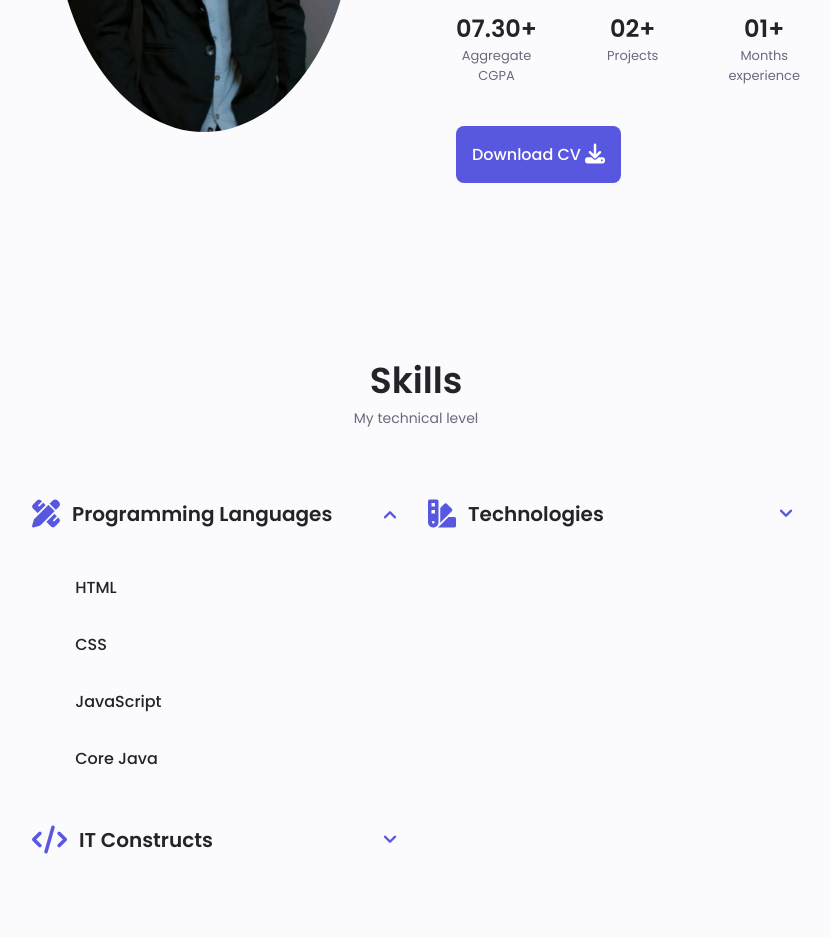
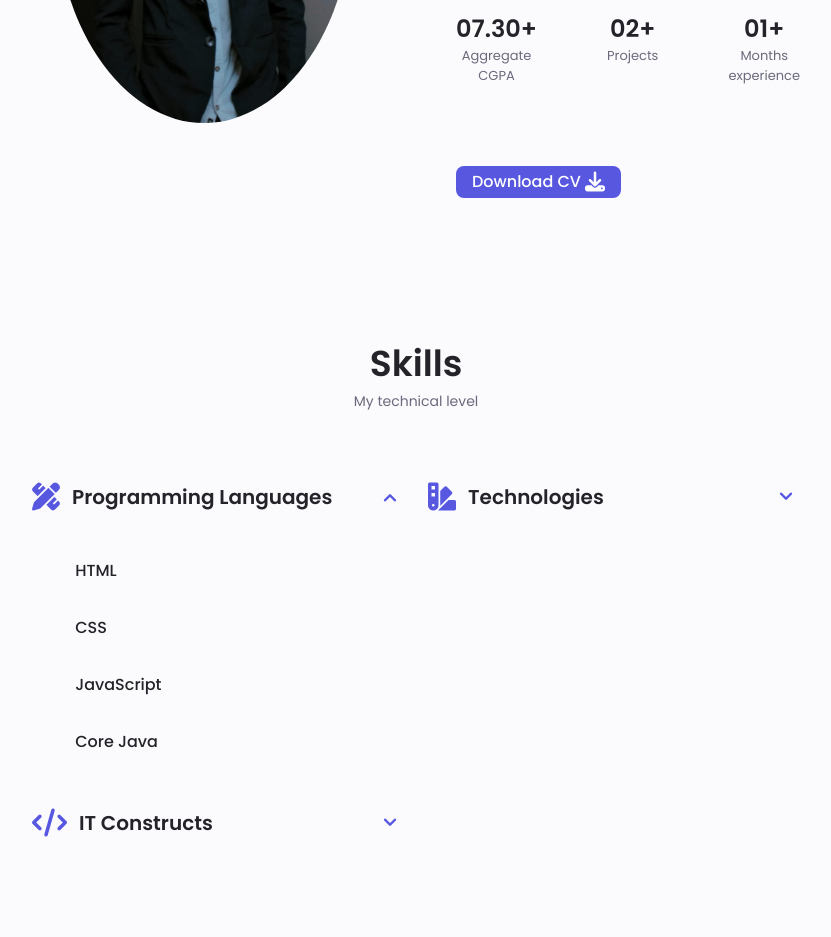
Before and after one commit to Ayushhh-raj/Portfolio, a plain HTML site: page index.html in a window 1280 px wide. Shown: the part 1260-2197 px from the top of the page, without its empty margins (224-1055 px from the left). Drawn offline with nearby package versions, Linux system fonts and the light colour scheme; files that its build step writes are made by us from their sources; files whose address does not match are found by name.

Commit message:
Update Style.css

```diff
--- a/Style.css
+++ b/Style.css
@@ -1164,4 +1164,9 @@ img {
   .button--white {
     bottom: -4.5rem;
   }
+  .about__buttons{
+  height: 10px;
+  margin-top: 80px;
+
 }
+}
```
